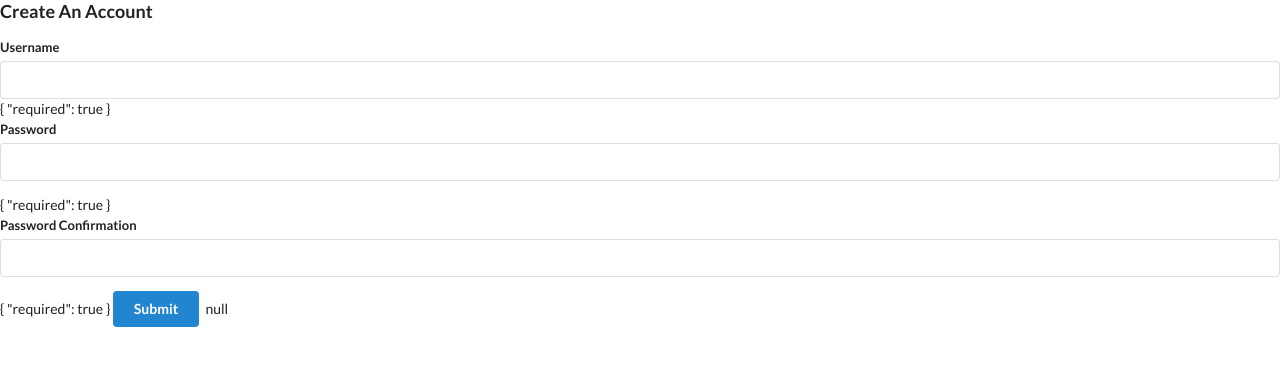
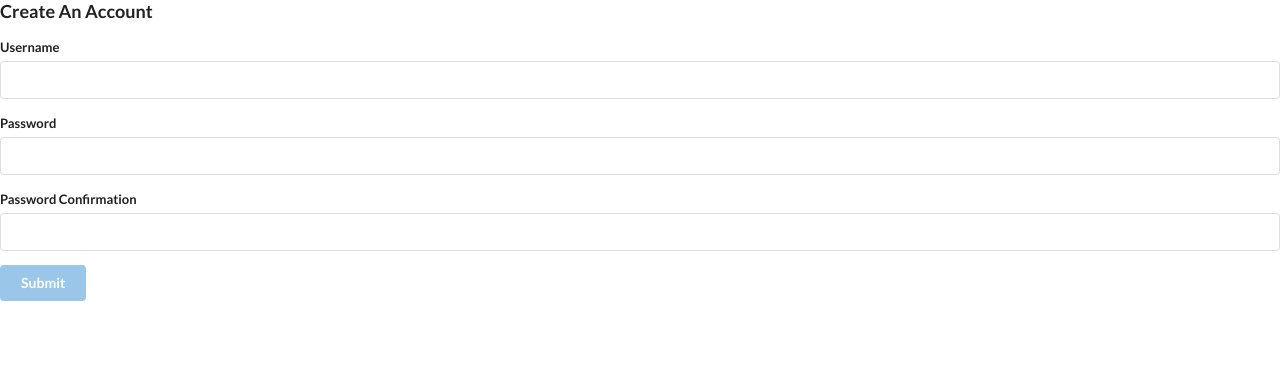
Before and after one commit to mtedone/angular-email-client, an Angular app: page /signup in a window 1280 px wide. Shown: the top 366 px of the page. Built offline with nearby package versions, Linux system fonts and the light colour scheme.

Commit message:
Implement Signup

```diff
--- a/src/app/auth/auth.service.ts
+++ b/src/app/auth/auth.service.ts
@@ -9,6 +9,8 @@ interface UsernameAvailableResponse {
   providedIn: 'root',
 })
 export class AuthService {
+  private baseUrl = 'https://api.angular-email.com';
+
   constructor(private http: HttpClient) {}
 
   usernameAvailable(username: string) {
@@ -19,4 +21,11 @@ export class AuthService {
       }
     );
   }
+
+  signup(credentials: any) {
+    return this.http.post<any>(
+      'https://api.angular-email.com/auth/signup',
+      credentials
+    );
+  }
 }
--- a/src/app/auth/signup/signup.component.css
+++ b/src/app/auth/signup/signup.component.css
@@ -0,0 +1,7 @@
+.basic.label {
+  margin-bottom: 0.5rem;
+}
+
+button {
+  margin-bottom: 0.5rem;
+}
--- a/src/app/auth/signup/signup.component.html
+++ b/src/app/auth/signup/signup.component.html
@@ -1,22 +1,30 @@
 <h3>Create An Account</h3>
-<form [formGroup]="authForm" class="ui form">
-  <!-- <div class="field">
-    <label>Username</label>
-    <input formControlName="username" />
-  </div> -->
-  <app-input label="Username" [control]="authForm.get('username')"></app-input>
-  {{ authForm.get("username").errors | json }}
-  <div class="field">
-    <label>Password</label>
-    <input formControlName="password" />
+<form [formGroup]="authForm" class="ui form" (ngSubmit)="onSubmit()">
+  <app-input
+    label="Username"
+    [control]="authForm.get('username')"
+    inputType="text"
+  ></app-input>
+  <app-input
+    label="Password"
+    [control]="authForm.get('password')"
+    inputType="password"
+  ></app-input>
+  <app-input
+    label="Password Confirmation"
+    [control]="authForm.get('passwordConfirmation')"
+    inputType="password"
+  ></app-input>
+
+  <div class="ui red basic label" *ngIf="showErrors()">
+    <p *ngIf="authForm.errors.passwordsDontMatch">
+      Password and Password Confirmation must match
+    </p>
   </div>
-  {{ authForm.get("password").errors | json }}
-  <div class="field">
-    <label>Password Confirmation</label>
-    <input formControlName="passwordConfirmation" />
+
+  <div>
+    <button class="ui submit button primary" [disabled]="authForm.invalid">
+      Submit
+    </button>
   </div>
-  {{ authForm.get("passwordConfirmation").errors | json }}
-  <button class="ui submit button primary">Submit</button>
-
-  {{ authForm.errors | json }}
 </form>
--- a/src/app/auth/signup/signup.component.ts
+++ b/src/app/auth/signup/signup.component.ts
@@ -2,6 +2,7 @@ import { Component, OnInit } from '@angular/core';
 import { FormGroup, FormControl, Validators, Validator } from '@angular/forms';
 import { MatchPassword } from '../validators/match-password';
 import { UniqueUsername } from '../validators/unique-username';
+import { AuthService } from '../auth.service';
 
 @Component({
   selector: 'app-signup',
@@ -11,7 +12,8 @@ import { UniqueUsername } from '../validators/unique-username';
 export class SignupComponent implements OnInit {
   constructor(
     private matchValidator: MatchPassword,
-    private uniqueUsername: UniqueUsername
+    private uniqueUsername: UniqueUsername,
+    private authService: AuthService
   ) {}
   authForm = new FormGroup(
     {
@@ -40,4 +42,24 @@ export class SignupComponent implements OnInit {
   );
 
   ngOnInit(): void {}
+
+  showErrors() {
+    const passwordTouched = this.authForm.get('password').touched;
+    const passwordConfirmationTouched = this.authForm.get(
+      'passwordConfirmation'
+    ).touched;
+    return (
+      this.authForm.errors && passwordTouched && passwordConfirmationTouched
+    );
+  }
+
+  onSubmit() {
+    if (this.authForm.invalid) {
+      return;
+    }
+
+    this.authService.signup(this.authForm.value).subscribe((response) => {
+      console.log(response);
+    });
+  }
 }
--- a/src/app/shared/input/input.component.css
+++ b/src/app/shared/input/input.component.css
@@ -0,0 +1,4 @@
+:host {
+  display: block;
+  margin-bottom: 1rem;
+}
--- a/src/app/shared/input/input.component.html
+++ b/src/app/shared/input/input.component.html
@@ -1,6 +1,6 @@
 <div class="field">
   <label>{{ label }}</label>
-  <input [formControl]="control" />
+  <input [formControl]="control" [type]="inputType" />
   <div class="ui pointing red basic label" *ngIf="showErrors()">
     <p *ngIf="control.errors.required">Value is required</p>
     <p *ngIf="control.errors.minlength">
--- a/src/app/shared/input/input.component.ts
+++ b/src/app/shared/input/input.component.ts
@@ -9,6 +9,7 @@ import { FormControl } from '@angular/forms';
 export class InputComponent implements OnInit {
   @Input() label: string;
   @Input() control: FormControl;
+  @Input() inputType: string;
 
   constructor() {}
 
```
Also changed, not shown: src/app/app.module.ts (+8 -1 lines).
